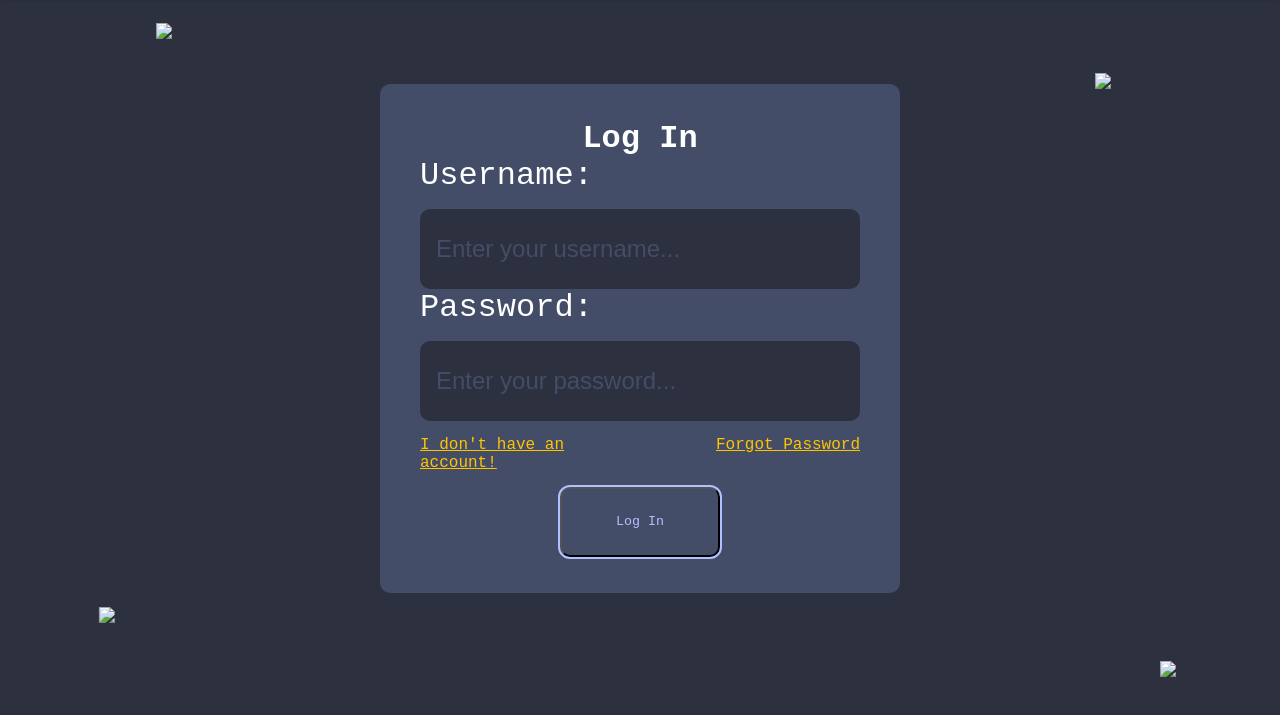
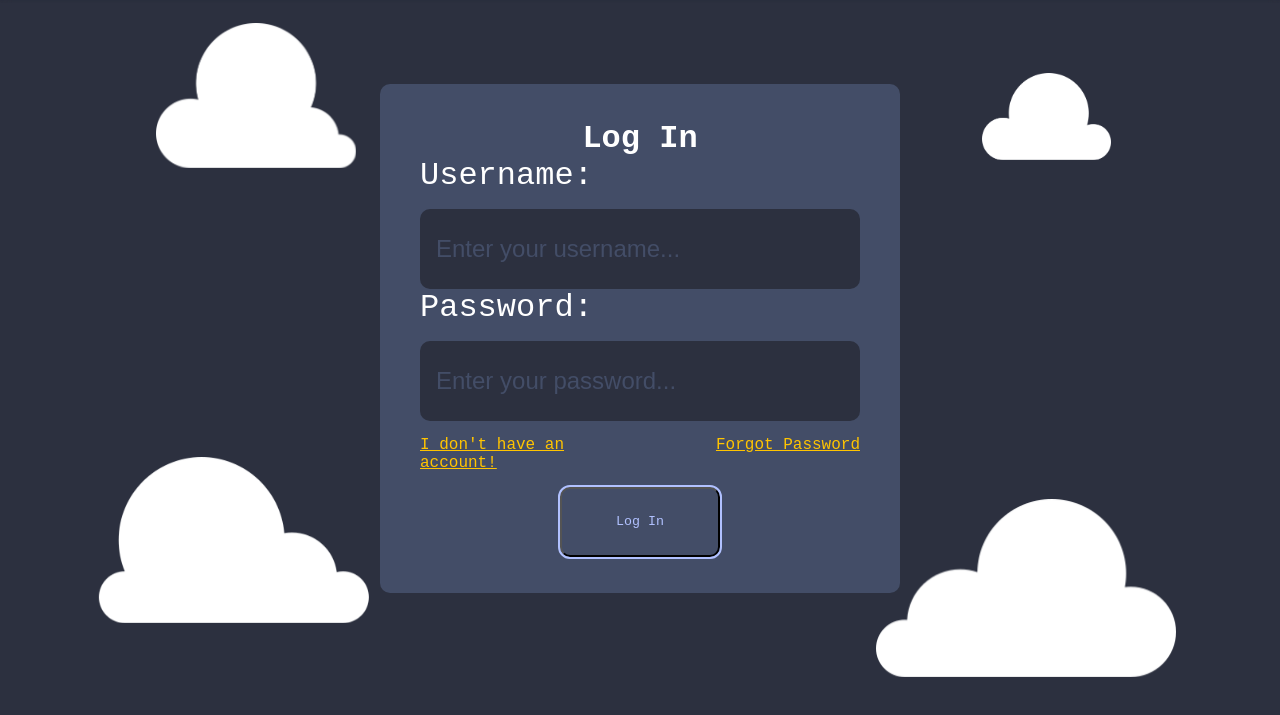
Before and after one commit to Nojjia/Quiet-Fisher, a plain HTML site: page pages/website/login.html in a window 1280 px wide. Shown: the part 77-792 px from the top of the page. Drawn offline with Linux system fonts and the light colour scheme; a small style sheet from the web is missing; a web font is replaced by a local one.

Commit message:
Fix file source error in login and signup

```diff
--- a/pages/website/login.html
+++ b/pages/website/login.html
@@ -12,10 +12,10 @@
 		<link rel="stylesheet" href="../../style/footer.css">
 	</head>
 	<body>
-	<img class="background cloud-1" src="assets/images/cloud-1.png">
-	<img class="background cloud-2" src="assets/images/cloud-2.png">
-	<img class="background cloud-3" src="assets/images/cloud-3.png">
-	<img class="background cloud-4" src="assets/images/cloud-4.png">
+	<img class="background cloud-1" src="../../assets/images/cloud-1.png">
+	<img class="background cloud-2" src="../../assets/images/cloud-2.png">
+	<img class="background cloud-3" src="../../assets/images/cloud-3.png">
+	<img class="background cloud-4" src="../../assets/images/cloud-4.png">
 		<!--
 			N   N     A     V       V BBBB      A     RRRR
 			NN  N    A A     V     V  B   B    A A    R   R
```
Also changed, not shown: pages/website/signup.html (+4 -4 lines).
